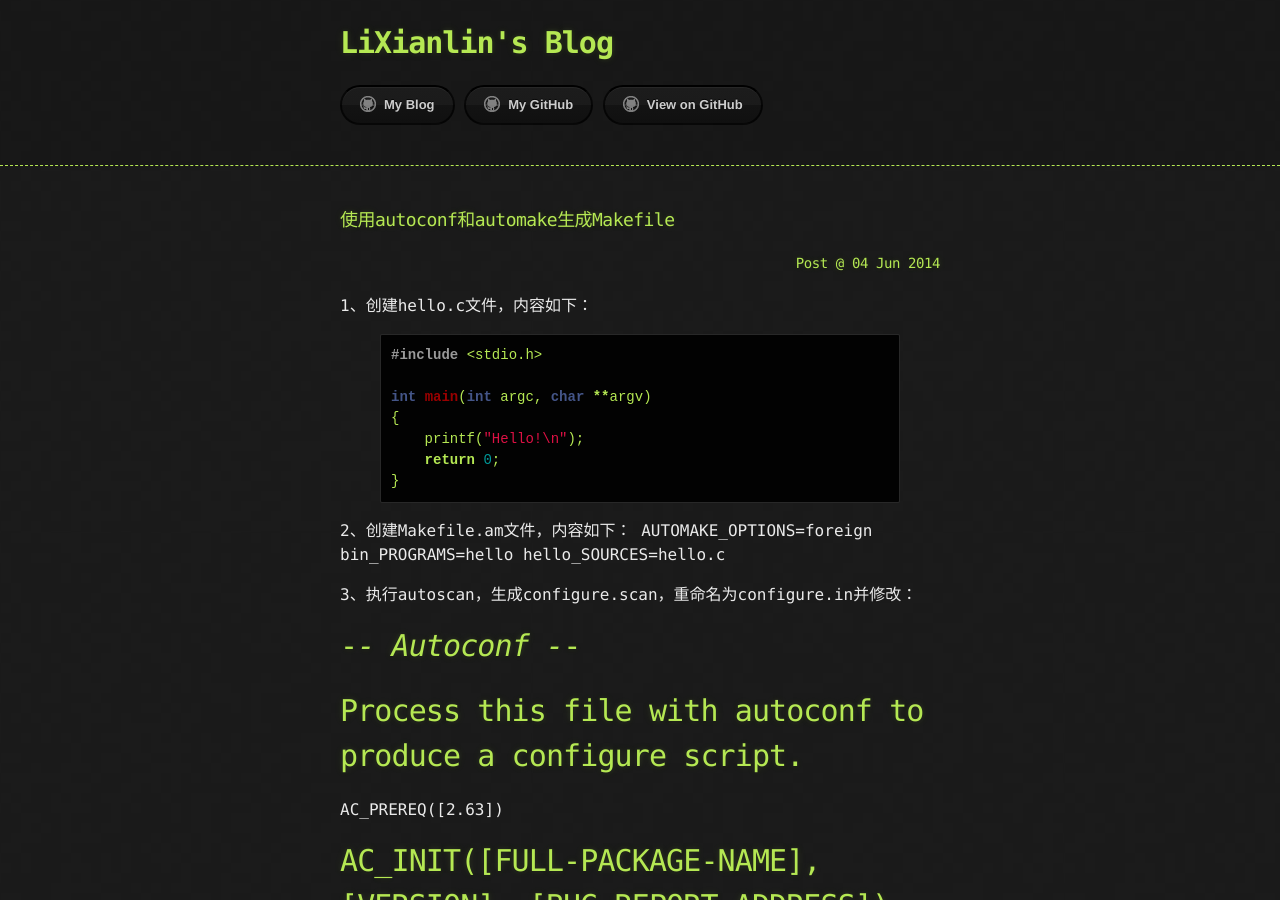
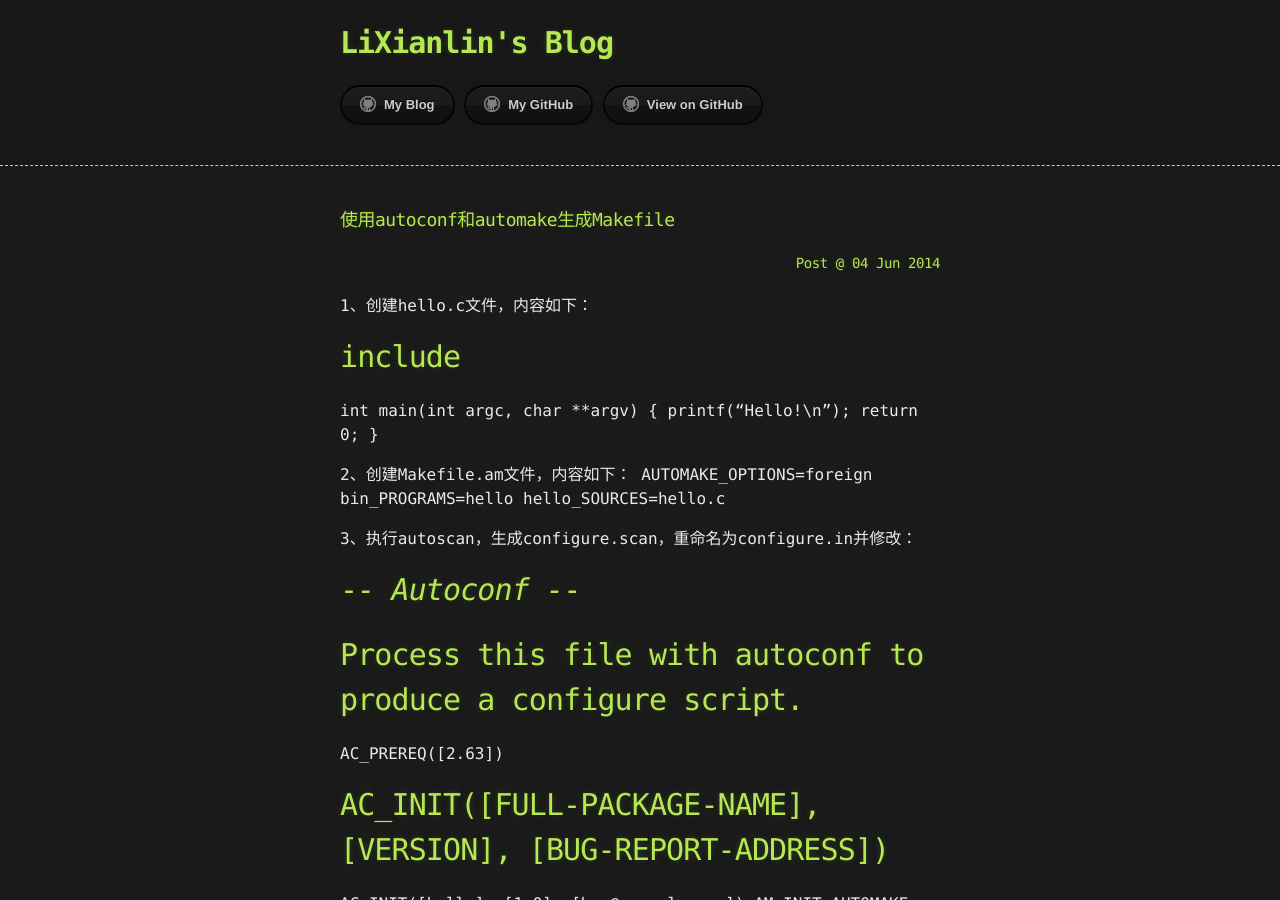
Before and after one commit to hijack-x/hijack-x.github.io, a Jekyll site: the page built from _posts/2014-04-06-autoconf-and-automake.markdown, in a window 1280 px wide and 900 px high. Built offline with Jekyll 4.4.1, drawn with Linux system fonts in a browser that asks for light colours; Markdown is read by kramdown in place of the engine named in the settings.

Commit message:
Update 2014-04-06-autoconf-and-automake.markdown

```diff
--- a/_posts/2014-04-06-autoconf-and-automake.markdown
+++ b/_posts/2014-04-06-autoconf-and-automake.markdown
@@ -6,7 +6,6 @@ categories: article
 ---
 
 1、创建hello.c文件，内容如下：
-{% highlight c %}
 #include <stdio.h>
 
 int main(int argc, char **argv)
@@ -14,7 +13,6 @@ int main(int argc, char **argv)
     printf("Hello!\n");
     return 0;
 }
-{% endhighlight %}
 
 2、创建Makefile.am文件，内容如下：
 AUTOMAKE_OPTIONS=foreign
```
